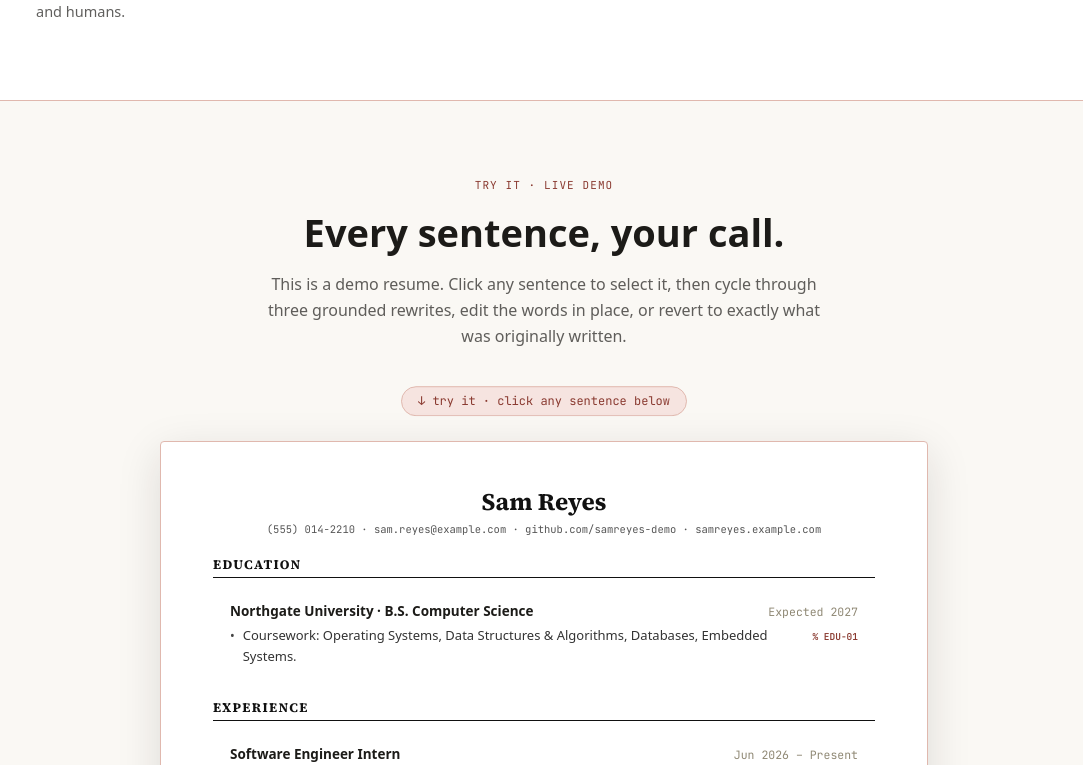
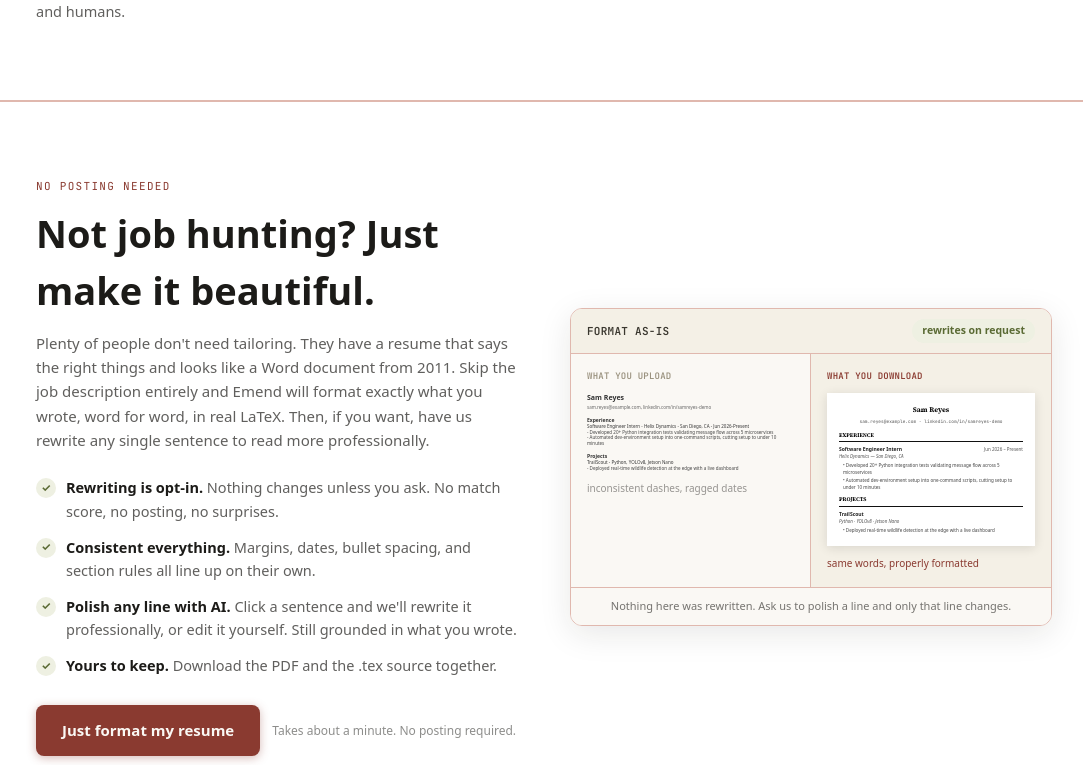
Before and after one commit to MosesfromSinai/Emend, a Next.js app in the folder web/: page / in a window 1280 px wide. Shown: the part 1835-2600 px from the top of the page, without its empty margins (96-1179 px from the left). Built offline with nearby package versions, Linux system fonts and the light colour scheme.

Commit message:
add Just format it landing section

```diff
--- a/web/app/page.tsx
+++ b/web/app/page.tsx
@@ -1,5 +1,6 @@
 import { LandingNav } from "@/components/landing/nav";
 import { Hero } from "@/components/landing/hero";
+import { FormatSection } from "@/components/landing/format-section";
 import { HowItWorks } from "@/components/landing/how-it-works";
 import { SentenceDemo } from "@/components/landing/sentence-demo";
 import { WhatItIs } from "@/components/landing/what-it-is";
@@ -12,6 +13,7 @@ export default function Home() {
       <LandingNav />
       <Hero />
       <HowItWorks />
+      <FormatSection />
       <SentenceDemo />
       <WhatItIs />
       <Faq />
--- /dev/null
+++ b/web/components/landing/format-section.tsx
@@ -0,0 +1,194 @@
+import Link from "next/link";
+
+import { PERSONA_NAME } from "@/lib/demo-persona";
+import { Reveal } from "@/components/landing/reveal";
+
+const BENEFITS: { lead: string; rest: string }[] = [
+  {
+    lead: "Rewriting is opt-in.",
+    rest: "Nothing changes unless you ask. No match score, no posting, no surprises.",
+  },
+  {
+    lead: "Consistent everything.",
+    rest: "Margins, dates, bullet spacing, and section rules all line up on their own.",
+  },
+  {
+    lead: "Polish any line with AI.",
+    rest: "Click a sentence and we'll rewrite it professionally, or edit it yourself. Still grounded in what you wrote.",
+  },
+  {
+    lead: "Yours to keep.",
+    rest: "Download the PDF and the .tex source together.",
+  },
+];
+
+export function FormatSection() {
+  return (
+    <div id="polish" className="border-y border-em-softb bg-white">
+      <div className="mx-auto grid max-w-270 grid-cols-1 items-center gap-13 px-8 py-19 md:grid-cols-2">
+        <Reveal>
+          <div className="mb-2.5 font-mono text-[11px] tracking-[.12em] text-em-accent">
+            NO POSTING NEEDED
+          </div>
+          <h2 className="mb-3 text-[27px] font-semibold text-ink sm:text-[38px]">
+            Not job hunting? Just make it beautiful.
+          </h2>
+          <p className="mb-6 text-[15px] leading-relaxed text-ink/70">
+            Plenty of people don&apos;t need tailoring. They have a resume
+            that says the right things and looks like a Word document from
+            2011. Skip the job description entirely and Emend will format
+            exactly what you wrote, word for word, in real LaTeX. Then, if
+            you want, have us rewrite any single sentence to read more
+            professionally.
+          </p>
+          <ul className="mb-7 flex flex-col gap-3">
+            {BENEFITS.map((b) => (
+              <li key={b.lead} className="flex items-start gap-2.5">
+                <span className="mt-0.5 flex h-5 w-5 shrink-0 items-center justify-center rounded-full bg-em-ok-bg text-[11px] font-bold text-em-ok-fg">
+                  ✓
+                </span>
+                <span className="text-[14.5px] leading-relaxed text-ink/70">
+                  <strong className="font-semibold text-ink">{b.lead}</strong> {b.rest}
+                </span>
+              </li>
+            ))}
+          </ul>
+          <div className="flex flex-wrap items-center gap-3">
+            <Link
+              href="/app/workspace?mode=refactor"
+              className="rounded-lg bg-em-accent px-6.5 py-3.5 text-[15px] font-semibold text-paper shadow-[0_2px_10px_rgba(138,58,48,.35)] hover:bg-em-deep hover:shadow-[0_4px_14px_rgba(138,58,48,.45)]"
+            >
+              Just format my resume
+            </Link>
+            <span className="text-xs text-ink/50">
+              Takes about a minute. No posting required.
+            </span>
+          </div>
+        </Reveal>
+
+        <Reveal>
+          <FormatBeforeAfter />
+        </Reveal>
+      </div>
+    </div>
+  );
+}
+
+// Same real content on both sides -- the whole argument of this section is
+// that only presentation differs, never the words. Sam Reyes / Helix
+// Dynamics is the app's one fictional demo persona (lib/demo-persona.ts),
+// reused here rather than inventing new placeholder content.
+function FormatBeforeAfter() {
+  return (
+    <div className="overflow-hidden rounded-xl border border-em-softb bg-white shadow-[0_8px_32px_rgba(28,27,24,.1)]">
+      <div className="flex items-center justify-between border-b border-em-softb bg-[#f4f0e6] px-4 py-2.5">
+        <span className="font-mono text-[11px] font-semibold tracking-wide text-em-ink-2">
+          FORMAT AS-IS
+        </span>
+        <span className="rounded-full bg-em-ok-bg px-2.5 py-1 text-[10.5px] font-semibold text-em-ok-fg">
+          rewrites on request
+        </span>
+      </div>
+
+      <div className="grid grid-cols-2 divide-x divide-em-softb">
+        <div className="flex flex-col bg-paper p-4">
+          <div className="mb-2.5 font-mono text-[9px] font-semibold tracking-wide text-em-faint">
+            WHAT YOU UPLOAD
+          </div>
+          <MessyMiniResume />
+          <p className="mt-2.5 text-[10px] text-ink/45">
+            inconsistent dashes, ragged dates
+          </p>
+        </div>
+        <div className="flex flex-col bg-[#f4f0e6] p-4">
+          <div className="mb-2.5 font-mono text-[9px] font-semibold tracking-wide text-em-accent">
+            WHAT YOU DOWNLOAD
+          </div>
+          <div className="bg-white p-3 shadow-[0_2px_10px_rgba(28,27,24,.12)]">
+            <CleanMiniResume />
+          </div>
+          <p className="mt-2.5 text-[10px] text-em-accent">
+            same words, properly formatted
+          </p>
+        </div>
+      </div>
+
+      <div className="border-t border-em-softb bg-paper px-4 py-2.5 text-center text-[11px] text-ink/60">
+        Nothing here was rewritten. Ask us to polish a line and only that
+        line changes.
+      </div>
+    </div>
+  );
+}
+
+function MessyMiniResume() {
+  return (
+    <div className="font-sans text-[#333]">
+      <div className="text-[7px] font-bold">{PERSONA_NAME}</div>
+      <div className="text-[4.5px] text-[#666]">
+        sam.reyes@example.com, linkedin.com/in/samreyes-demo
+      </div>
+      <div className="mt-1.5 text-[5px] font-bold">Experience</div>
+      <div className="text-[4.5px] leading-tight">
+        Software Engineer Intern - Helix Dynamics - San Diego, CA - Jun
+        2026-Present
+      </div>
+      <div className="text-[4.5px] leading-tight text-[#444]">
+        - Developed 20+ Python integration tests validating message flow
+        across 5 microservices
+        <br />- Automated dev-environment setup into one-command scripts,
+        cutting setup to under 10 minutes
+      </div>
+      <div className="mt-1.5 text-[5px] font-bold">Projects</div>
+      <div className="text-[4.5px] leading-tight">
+        TrailScout - Python, YOLOv8, Jetson Nano
+      </div>
+      <div className="text-[4.5px] leading-tight text-[#444]">
+        - Deployed real-time wildlife detection at the edge with a live
+        dashboard
+      </div>
+    </div>
+  );
+}
+
+function CleanMiniResume() {
+  return (
+    <div>
+      <div className="text-center font-serif text-[7px] font-bold text-[#111]">
+        {PERSONA_NAME}
+      </div>
+      <div className="mt-0.5 mb-1.5 text-center font-mono text-[4.5px] text-[#555]">
+        sam.reyes@example.com · linkedin.com/in/samreyes-demo
+      </div>
+      <div className="mb-1 border-b border-[#111] pb-0.5 font-serif text-[5.5px] font-bold text-[#111]">
+        EXPERIENCE
+      </div>
+      <div className="flex items-baseline justify-between">
+        <span className="text-[5px] font-semibold text-[#222]">
+          Software Engineer Intern
+        </span>
+        <span className="text-[4.5px] text-[#555]">Jun 2026 – Present</span>
+      </div>
+      <div className="text-[4.5px] italic text-[#555]">
+        Helix Dynamics — San Diego, CA
+      </div>
+      <div className="ml-1 mt-0.5 text-[4.5px] leading-relaxed text-[#444]">
+        • Developed 20+ Python integration tests validating message flow
+        across 5 microservices
+        <br />• Automated dev-environment setup into one-command scripts,
+        cutting setup to under 10 minutes
+      </div>
+      <div className="mt-1 mb-1 border-b border-[#111] pb-0.5 font-serif text-[5.5px] font-bold text-[#111]">
+        PROJECTS
+      </div>
+      <div className="text-[5px] font-semibold text-[#222]">TrailScout</div>
+      <div className="text-[4.5px] italic text-[#555]">
+        Python · YOLOv8 · Jetson Nano
+      </div>
+      <div className="ml-1 mt-0.5 text-[4.5px] leading-relaxed text-[#444]">
+        • Deployed real-time wildlife detection at the edge with a live
+        dashboard
+      </div>
+    </div>
+  );
+}
--- a/web/components/landing/nav.tsx
+++ b/web/components/landing/nav.tsx
@@ -10,6 +10,9 @@ export function LandingNav() {
         <div className="flex items-center gap-6">
           <a href="#how" className="hidden text-sm text-ink/70 hover:text-ink sm:inline">
             How it works
+          </a>
+          <a href="#polish" className="hidden text-sm text-ink/70 hover:text-ink sm:inline">
+            Just format it
           </a>
           <a
             href="#rewrite"
```
